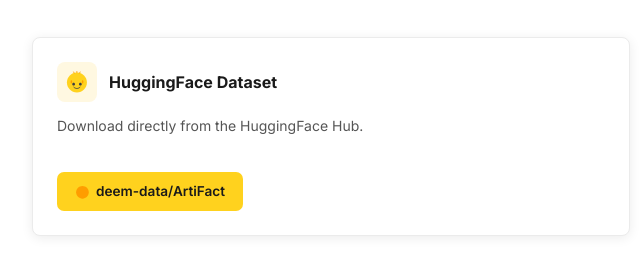
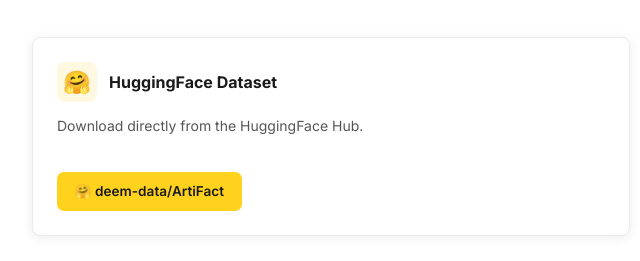
Before and after one commit to OlgaOvcharenko/ArtiFact, a plain HTML site: page docs/index.html in a window 1280 px wide. Shown: the part 2232-2493 px from the top of the page, 0-640 px from the left. Drawn offline with Linux system fonts and the light colour scheme.

Commit message:
Fix HF emojis

```diff
--- a/docs/index.html
+++ b/docs/index.html
@@ -582,8 +582,7 @@
   </div>
   <div class="hero-buttons">
     <a class="btn btn-hf" href="https://huggingface.co/datasets/deem-data/ArtiFact">
-      <svg width="17" height="17" viewBox="0 0 95 88" fill="none" xmlns="http://www.w3.org/2000/svg"><path d="M47.2 6C25.1 6 7.2 23.9 7.2 46s17.9 40 40 40 40-17.9 40-40S69.3 6 47.2 6z" fill="#FFD21E"/><path d="M28.5 52.5c0-3 2.4-5.5 5.5-5.5s5.5 2.4 5.5 5.5S37 58 34 58s-5.5-2.5-5.5-5.5zM55.5 52.5c0-3 2.4-5.5 5.5-5.5s5.5 2.4 5.5 5.5S64 58 61 58s-5.5-2.5-5.5-5.5z" fill="#3A3B45"/><path d="M35 65c3.3 3.3 8.7 5 12.2 5s8.9-1.7 12.2-5" stroke="#3A3B45" stroke-width="3.5" stroke-linecap="round"/><path d="M22 40c0-1.7 1.3-3 3-3s3 1.3 3 3v7c0 1.7-1.3 3-3 3s-3-1.3-3-3v-7zM67 40c0-1.7 1.3-3 3-3s3 1.3 3 3v7c0 1.7-1.3 3-3 3s-3-1.3-3-3v-7z" fill="#FF9D00"/><path d="M47 6V2M36 8l-2-4M58 8l2-4" stroke="#FF9D00" stroke-width="3.5" stroke-linecap="round"/></svg>
-      HuggingFace
+      🤗 HuggingFace
     </a>
     <a class="btn btn-primary" href="https://github.com/OlgaOvcharenko/ArtiFact">
       <svg width="16" height="16" viewBox="0 0 24 24" fill="currentColor"><path d="M12 2C6.477 2 2 6.477 2 12c0 4.418 2.865 8.166 6.839 9.489.5.09.682-.217.682-.482 0-.237-.008-.866-.013-1.7-2.782.604-3.369-1.34-3.369-1.34-.454-1.155-1.11-1.463-1.11-1.463-.908-.62.069-.608.069-.608 1.003.07 1.531 1.03 1.531 1.03.892 1.529 2.341 1.087 2.91.832.092-.647.35-1.088.636-1.338-2.22-.253-4.555-1.11-4.555-4.943 0-1.091.39-1.984 1.029-2.683-.103-.253-.446-1.27.098-2.647 0 0 .84-.268 2.75 1.026A9.578 9.578 0 0 1 12 6.836a9.58 9.58 0 0 1 2.504.337c1.909-1.294 2.747-1.026 2.747-1.026.546 1.377.202 2.394.1 2.647.64.699 1.028 1.592 1.028 2.683 0 3.842-2.339 4.687-4.566 4.935.359.309.678.919.678 1.852 0 1.336-.012 2.415-.012 2.744 0 .267.18.577.688.48C19.138 20.163 22 16.418 22 12c0-5.523-4.477-10-10-10z"/></svg>
@@ -664,15 +663,14 @@
     <div class="access-grid">
       <div class="access-card">
         <div class="access-card-header">
-          <div class="access-card-icon" style="background:#fff8e1">
-            <svg width="24" height="22" viewBox="0 0 95 88" fill="none" xmlns="http://www.w3.org/2000/svg"><path d="M47.2 6C25.1 6 7.2 23.9 7.2 46s17.9 40 40 40 40-17.9 40-40S69.3 6 47.2 6z" fill="#FFD21E"/><path d="M28.5 52.5c0-3 2.4-5.5 5.5-5.5s5.5 2.4 5.5 5.5S37 58 34 58s-5.5-2.5-5.5-5.5zM55.5 52.5c0-3 2.4-5.5 5.5-5.5s5.5 2.4 5.5 5.5S64 58 61 58s-5.5-2.5-5.5-5.5z" fill="#3A3B45"/><path d="M35 65c3.3 3.3 8.7 5 12.2 5s8.9-1.7 12.2-5" stroke="#3A3B45" stroke-width="3.5" stroke-linecap="round"/><path d="M22 40c0-1.7 1.3-3 3-3s3 1.3 3 3v7c0 1.7-1.3 3-3 3s-3-1.3-3-3v-7zM67 40c0-1.7 1.3-3 3-3s3 1.3 3 3v7c0 1.7-1.3 3-3 3s-3-1.3-3-3v-7z" fill="#FF9D00"/><path d="M47 6V2M36 8l-2-4M58 8l2-4" stroke="#FF9D00" stroke-width="3.5" stroke-linecap="round"/></svg>
+          <div class="access-card-icon" style="background:#fff8e1;font-size:1.4rem">
+            🤗
           </div>
           <h3>HuggingFace Dataset</h3>
         </div>
         <p>Download directly from the HuggingFace Hub.</p>
         <a class="access-btn hf-btn" href="https://huggingface.co/datasets/deem-data/ArtiFact">
-          <svg width="15" height="14" viewBox="0 0 95 88" fill="none"><path d="M47.2 6C25.1 6 7.2 23.9 7.2 46s17.9 40 40 40 40-17.9 40-40S69.3 6 47.2 6z" fill="#FF9D00"/></svg>
-          deem-data/ArtiFact
+          🤗 deem-data/ArtiFact
         </a>
       </div>
 
```
